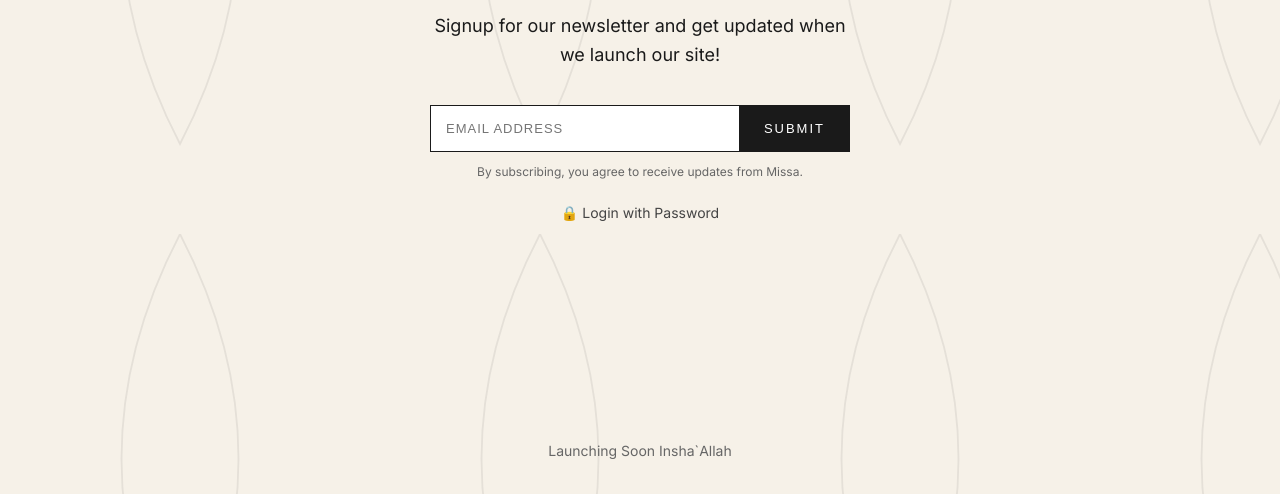
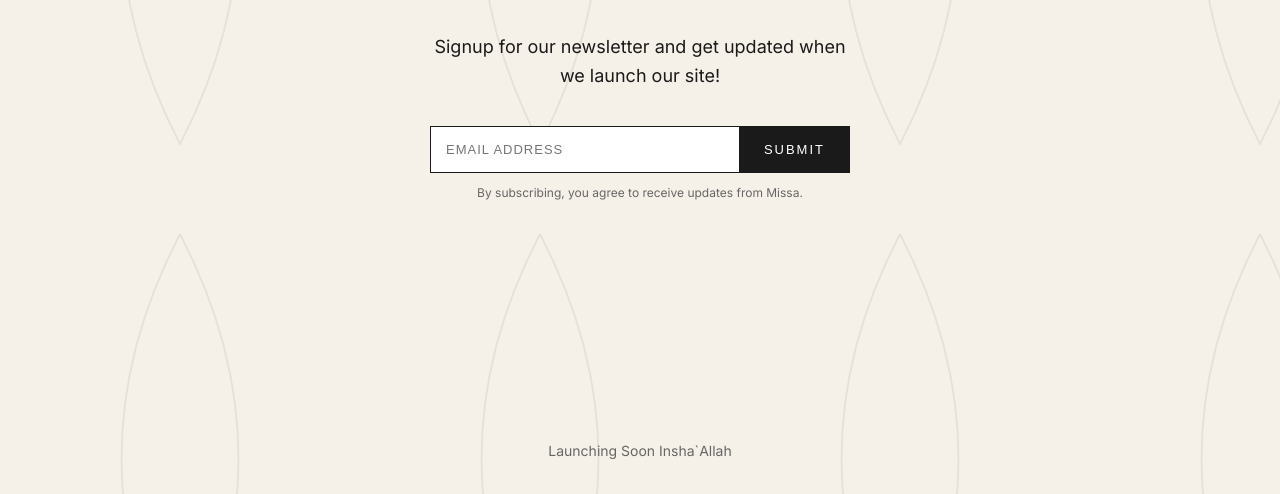
Before and after one commit to ilyasw39/missa, a plain HTML site: page index.html in a window 1280 px wide. Shown: the part 306-800 px from the top of the page. Drawn offline with nearby package versions, Linux system fonts and the light colour scheme.

Commit message:
Remove login section from index.html
Removed the login section from the HTML.

```diff
--- a/index.html
+++ b/index.html
@@ -169,8 +169,6 @@ button:hover {
     By subscribing, you agree to receive updates from Missa.
   </p>
 
-  <div class="login">🔒 Login with Password</div>
-
 </div>
 
 <div class="footer">
```
